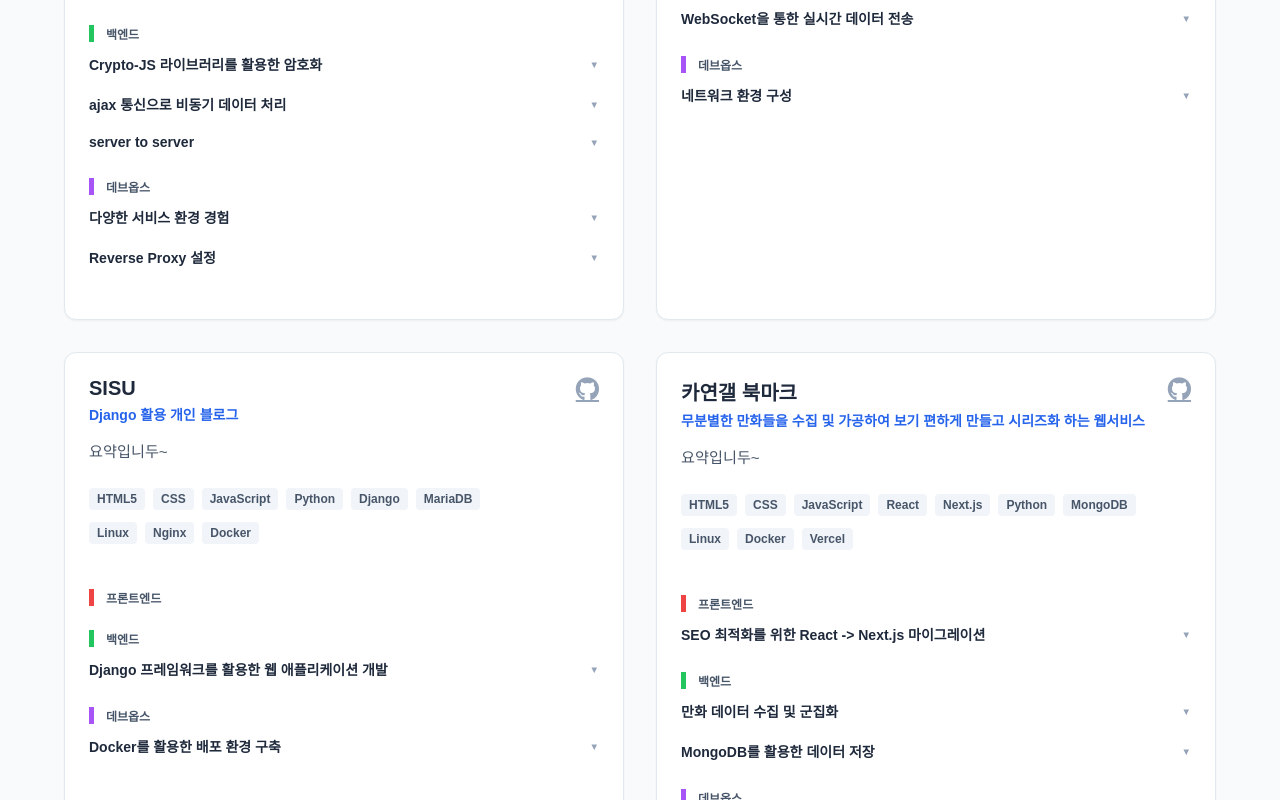
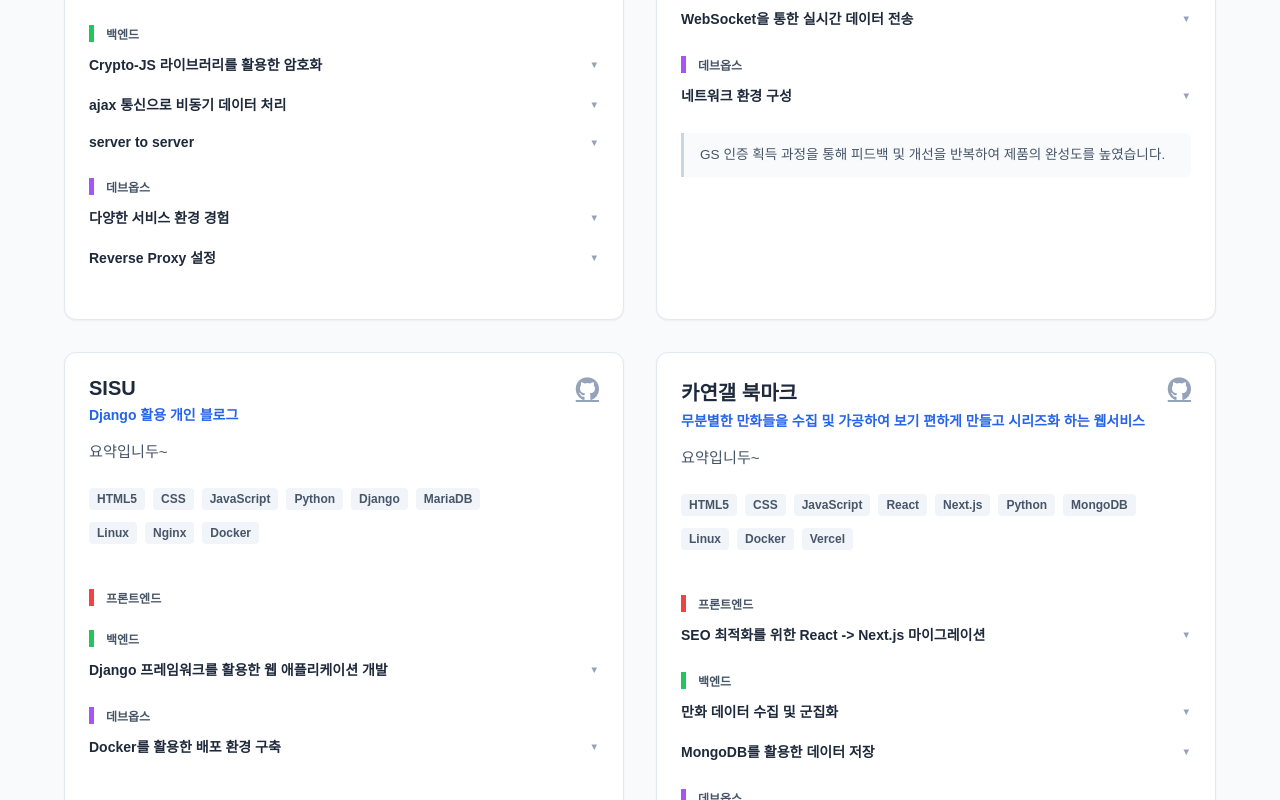
Before and after one commit to sisu-01/sisu-01.github.io, a React (Vite) app: page / in a window 1280 px wide. Shown: the part 1380-2180 px from the top of the page. Built offline with nearby package versions, Linux system fonts and the light colour scheme; a web font is replaced by a local one.

Commit message:
etc 추가

```diff
--- a/src/components/Projects/Projects.module.css
+++ b/src/components/Projects/Projects.module.css
@@ -107,11 +107,27 @@
   margin: 1.25rem 0;
 }
 
-/* 추가 레이아웃 제어 */
-.isMain {
-  /* 필요 시 메인 카드 전용 스타일 추가 */
+
+.etc {
+  margin-top: 1.25rem;
+  padding: 0.75rem 1rem;
+
+  /* 부드러운 배경색과 테두리로 강조 구역 설정 */
+  background-color: var(--slate-50, #f8fafc);
+  border-left: 3px solid var(--slate-300, #cbd5e1);
+  border-radius: 0 6px 6px 0;
+
+  /* 텍스트 스타일 */
+  font-size: 0.85rem;
+  line-height: 1.5;
+  color: var(--slate-600, #475569);
+
+  /* 텍스트가 여러 줄이 되어도 자연스럽게 처리 */
+  word-break: keep-all;
+  white-space: pre-wrap; /* 줄바꿈(\n)이나 띄어쓰기 유지 */
 }
 
-.isSide {
-  /* 필요 시 사이드 카드 전용 스타일 추가 */
+/* 데이터가 없는 경우를 대비한 최적화 (선택사항) */
+.etc:empty {
+  display: none;
 }
--- a/src/components/Projects/Projects.tsx
+++ b/src/components/Projects/Projects.tsx
@@ -36,6 +36,7 @@ const Projects = ({ projects, isMain, getCategories }: ProjectsProps) => {
             <div className={styles.divider}></div>
             <TechStack techStack={project.techStack} getCategories={getCategories} />
           </div>
+          <div className={styles.etc}>{project.etc}</div>
         </div>
       ))}
     </div>
```
